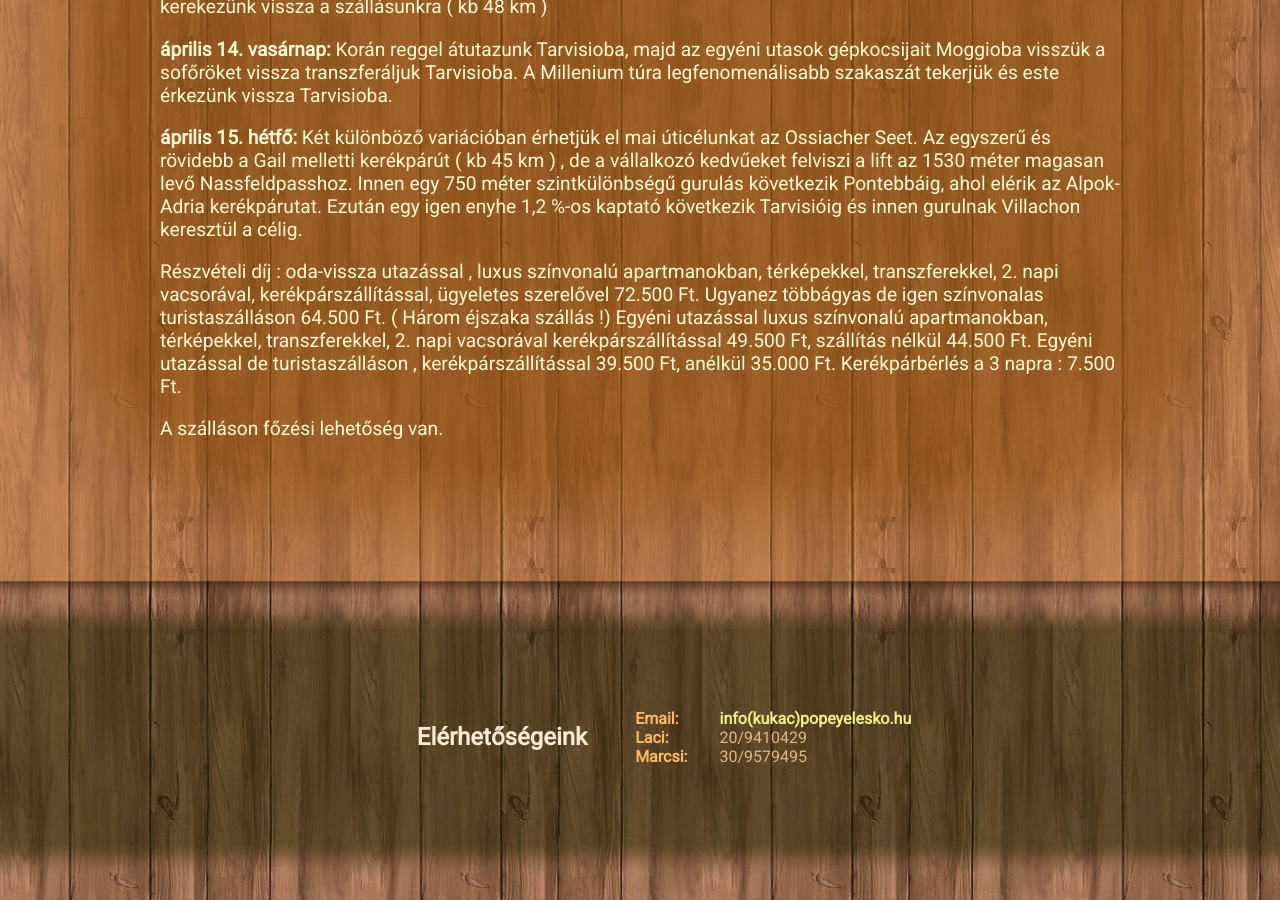
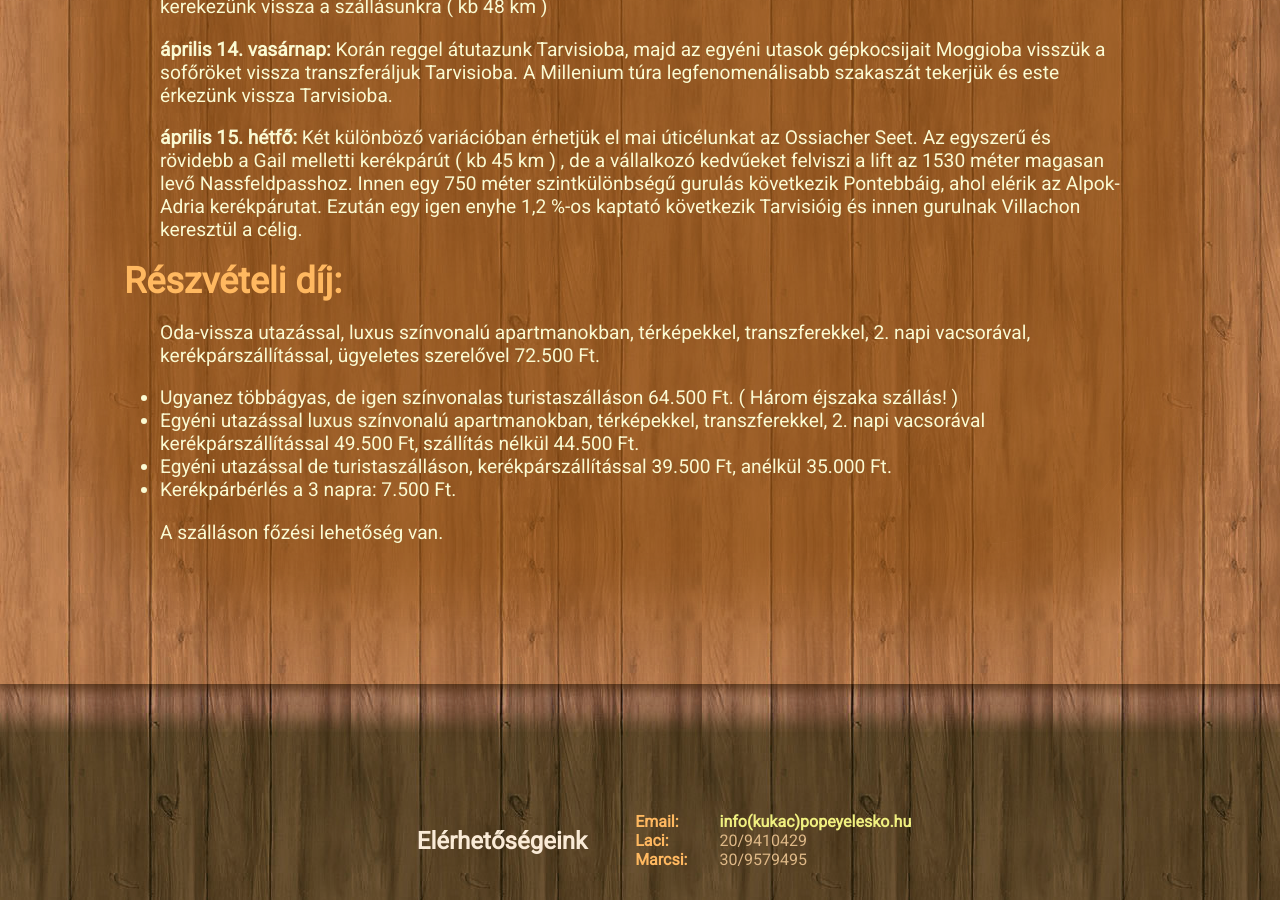
Before and after one commit to popeye-archive/popeye-weblap, a Jekyll site: the page built from _turak/kerekparturak/gail-volgy-2018.md, in a window 1280 px wide and 900 px high, scrolled down 1375 px. Built offline with Jekyll 4.4.1, drawn with Linux system fonts in a browser that asks for light colours.

Commit message:
Kiemelések

```diff
--- a/_turak/kerekparturak/gail-volgy-2018.md
+++ b/_turak/kerekparturak/gail-volgy-2018.md
@@ -20,7 +20,12 @@ Rengeteg látnivalóval, pazar kerékpárutakkal vár titeket a Gail völgy. A B
 
 **április 15. hétfő:** Két különböző variációban érhetjük el mai úticélunkat az Ossiacher Seet. Az egyszerű és rövidebb a Gail melletti kerékpárút ( kb 45 km ) , de a vállalkozó kedvűeket felviszi a lift az 1530 méter magasan levő Nassfeldpasshoz. Innen egy 750 méter szintkülönbségű gurulás következik Pontebbáig, ahol elérik az Alpok-Adria kerékpárutat. Ezután egy igen enyhe 1,2 %-os kaptató következik Tarvisióig és innen gurulnak Villachon keresztül a célig.
 
-Részvételi díj :  oda-vissza utazással , luxus színvonalú apartmanokban, térképekkel, transzferekkel, 2. napi vacsorával, kerékpárszállítással, ügyeletes szerelővel 72.500 Ft. Ugyanez többágyas de igen színvonalas turistaszálláson 64.500 Ft. ( Három éjszaka szállás  !) Egyéni utazással  luxus színvonalú apartmanokban, térképekkel, transzferekkel, 2. napi vacsorával kerékpárszállítással 49.500 Ft, szállítás nélkül 44.500 Ft. Egyéni utazással de turistaszálláson , kerékpárszállítással 39.500 Ft, anélkül 35.000 Ft.
-Kerékpárbérlés a 3 napra : 7.500 Ft.
+## Részvételi díj:
+
+Oda-vissza utazással, luxus színvonalú apartmanokban, térképekkel, transzferekkel, 2. napi vacsorával, kerékpárszállítással, ügyeletes szerelővel 72.500 Ft.
+* Ugyanez többágyas, de igen színvonalas turistaszálláson 64.500 Ft. ( Három éjszaka szállás! )
+* Egyéni utazással luxus színvonalú apartmanokban, térképekkel, transzferekkel, 2. napi vacsorával kerékpárszállítással 49.500 Ft, szállítás nélkül 44.500 Ft.
+* Egyéni utazással de turistaszálláson, kerékpárszállítással 39.500 Ft, anélkül 35.000 Ft.
+* Kerékpárbérlés a 3 napra: 7.500 Ft.
 
 A szálláson főzési lehetőség van.
```
Also changed, not shown: _turak/kerekparturak/skocia-2019.md (+1 -1 lines).
